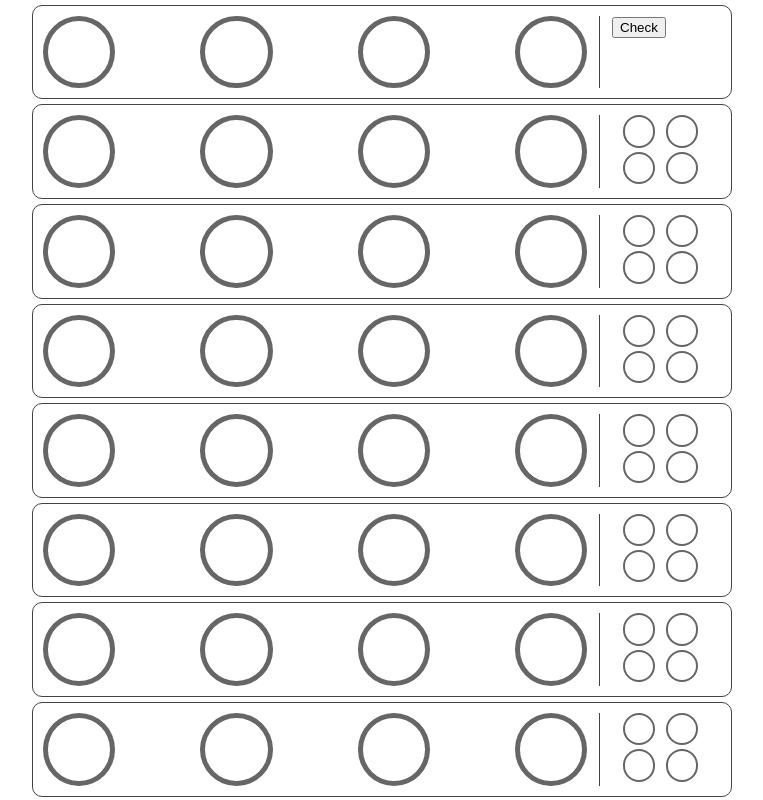
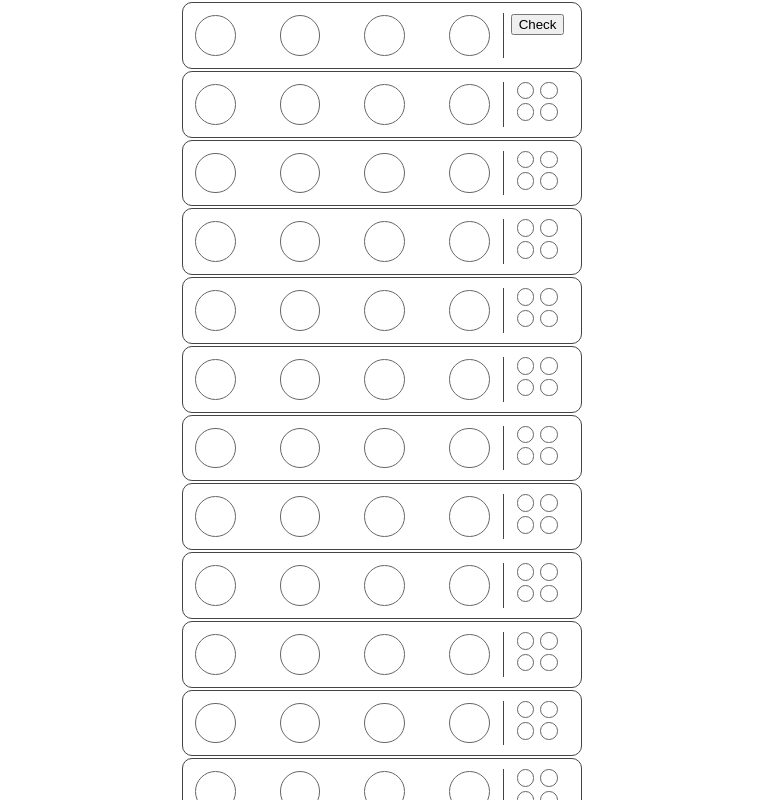
Before and after one commit to OleTjernstad/MasterMind, a React (Create React App) app: page / in a window 1280 px wide. Shown: the top 800 px of the page, without its empty margins (258-1021 px from the left). Built offline with nearby package versions, Linux system fonts and the light colour scheme.

Commit message:
justert css

```diff
--- a/src/App.css
+++ b/src/App.css
@@ -1,5 +1,5 @@
 .board {
-  width: 700px;
+  width: 400px;
   display: block;
   margin-left: auto;
   margin-right: auto;
@@ -9,18 +9,20 @@
   display: grid;
   grid-template-columns: 80% 18%;
   grid-gap: 2%;
-  margin-top: 5px;
+  margin-top: 2px;
   background-color: #fff;
 }
 
 .pinHoleRow {
   display: grid;
   grid-template-columns: 23% 23% 23% 23%;
-  grid-gap: 6%;
+  grid-gap: 5%;
 }
 
 .pinhole {
-  border: 5px solid #666;
+  border: 1.5px solid #666;
+  padding: 2px;
+  margin: 2px;
   border-radius: 50%;
 }
 
@@ -34,7 +36,7 @@
 
 .checkPins {
   display: inline-block;
-  border: 2px solid #666;
+  border: 1.5px solid #666;
   border-radius: 50%;
   margin-left: 10%;
   width: 26%;
```
